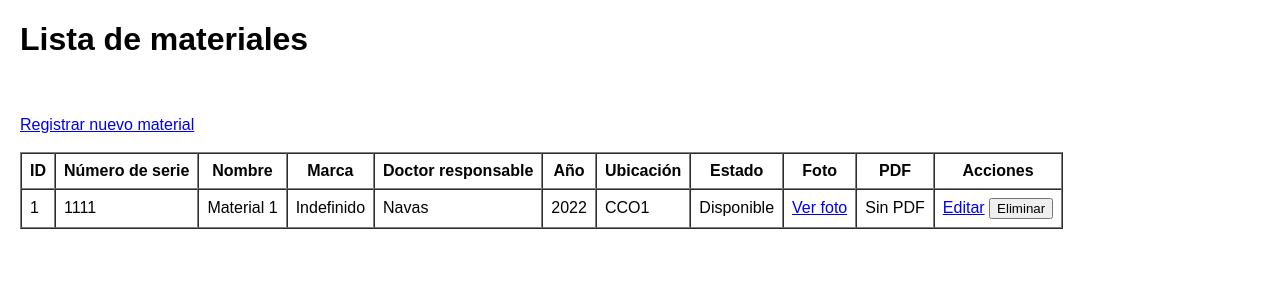
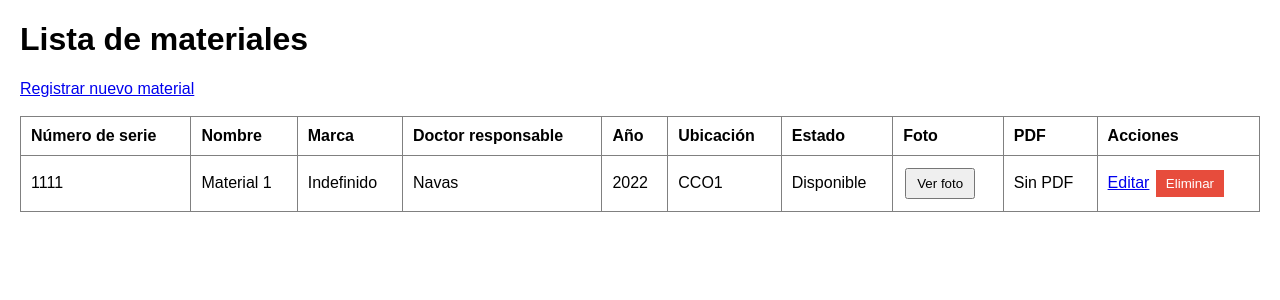
Before and after one commit to sosa-rcrdt/ProyectoLaboratorio, a Flask app: page / in a window 1280 px wide. Shown: the top 300 px of the page. Run offline with Flask 3, Linux system fonts and the light colour scheme.

Commit message:
Visualización: Modales Para Ver Fotos, PDFs y Para Eliminar

```diff
--- a/app.py
+++ b/app.py
@@ -45,14 +45,14 @@ def guardar_archivo(archivo, carpeta_destino):
 
 # Ruta principal y ruta de listado
 @app.route("/")
-@app.route("/materiales")
+@app.route("/")
 def listar_materiales():
     materiales = Material.query.all()
-    return render_template("materiales/lista.html", materiales=materiales)
+    return render_template("/materiales/lista.html", materiales=materiales)
 
 
 # Crear material
-@app.route("/materiales/crear", methods=["GET", "POST"])
+@app.route("/crear", methods=["GET", "POST"])
 def crear_material():
     if request.method == "POST":
         numero_serie = request.form["numero_serie"]
@@ -86,11 +86,11 @@ def crear_material():
 
         return redirect(url_for("listar_materiales"))
 
-    return render_template("materiales/crear.html")
+    return render_template("/materiales/crear.html")
 
 
 # Editar material
-@app.route("/materiales/editar/<int:id>", methods=["GET", "POST"])
+@app.route("/editar/<int:id>", methods=["GET", "POST"])
 def editar_material(id):
     material = Material.query.get_or_404(id)
 
@@ -117,7 +117,7 @@ def editar_material(id):
         db.session.commit()
         return redirect(url_for("listar_materiales"))
 
-    return render_template("materiales/editar.html", material=material)
+    return render_template("/materiales/editar.html", material=material)
 
 
 # Eliminar material
--- a/static/css/styles.css
+++ b/static/css/styles.css
@@ -3,8 +3,78 @@ body {
     margin: 20px;
 }
 
-nav {
-    display: flex;
-    gap: 20px;
+table {
+    border-collapse: collapse;
+    width: 100%;
+}
+
+th, td {
+    text-align: left;
+    padding: 10px;
+}
+
+button {
+    cursor: pointer;
+}
+
+.btn-modal {
+    padding: 6px 10px;
+}
+
+.modal {
+    display: none;
+    position: fixed;
+    inset: 0;
+    background-color: rgba(0, 0, 0, 0.6);
+    justify-content: center;
     align-items: center;
+    z-index: 1000;
 }
+
+.modal-contenido {
+    background-color: #ffffff;
+    width: 85%;
+    max-width: 900px;
+    max-height: 90vh;
+    overflow: auto;
+    border-radius: 8px;
+    padding: 20px;
+    position: relative;
+}
+
+.cerrar-modal {
+    position: absolute;
+    top: 10px;
+    right: 18px;
+    font-size: 28px;
+    font-weight: bold;
+    cursor: pointer;
+}
+
+.modal-imagen {
+    display: block;
+    max-width: 100%;
+    max-height: 75vh;
+    margin: 0 auto;
+}
+
+.modal-pdf {
+    width: 100%;
+    height: 75vh;
+    border: none;
+}
+
+button {
+    padding: 6px 10px;
+    margin: 2px;
+}
+
+.btn-eliminar {
+    background-color: #e74c3c;
+    color: white;
+    border: none;
+}
+
+.btn-eliminar:hover {
+    background-color: #c0392b;
+}
--- a/templates/base.html
+++ b/templates/base.html
@@ -2,7 +2,8 @@
 <html lang="es">
 <head>
     <meta charset="UTF-8">
-    <title>{% block title %}Proyecto Laboratorio{% endblock %}</title>
+    <meta name="viewport" content="width=device-width, initial-scale=1.0">
+    <title>{% block title %}Sistema de Laboratorio{% endblock %}</title>
     <link rel="stylesheet" href="{{ url_for('static', filename='css/styles.css') }}">
 </head>
 <body>
@@ -10,5 +11,28 @@
     {% block content %}
     {% endblock %}
 
+    <div id="archivoModal" class="modal">
+        <div class="modal-contenido">
+            <span class="cerrar-modal" id="cerrarModal">&times;</span>
+            <h2 id="modalTitulo">Vista previa</h2>
+            <div id="modalBody"></div>
+        </div>
+    </div>
+
+    <!-- Modal de eliminación -->
+    <div id="eliminarModal" class="modal">
+        <div class="modal-contenido">
+            <span class="cerrar-modal" id="cerrarEliminarModal">&times;</span>
+            <h2>Confirmar eliminación</h2>
+            <p id="mensajeEliminar"></p>
+
+            <form id="formEliminar" method="POST">
+                <button type="submit">Sí, eliminar</button>
+                <button type="button" id="cancelarEliminar">Cancelar</button>
+            </form>
+        </div>
+    </div>
+
+    <script src="{{ url_for('static', filename='js/main.js') }}"></script>
 </body>
 </html>
--- a/templates/materiales/lista.html
+++ b/templates/materiales/lista.html
@@ -5,7 +5,6 @@
 {% block content %}
     <h1>Lista de materiales</h1>
 
-    <br><br>
     <a href="{{ url_for('crear_material') }}">Registrar nuevo material</a>
 
     <br><br>
@@ -14,7 +13,7 @@
         <table border="1" cellpadding="8" cellspacing="0">
             <thead>
                 <tr>
-                    <th>ID</th>
+                    <!-- <th>ID</th> -->
                     <th>Número de serie</th>
                     <th>Nombre</th>
                     <th>Marca</th>
@@ -30,7 +29,7 @@
             <tbody>
                 {% for material in materiales %}
                     <tr>
-                        <td>{{ material.id }}</td>
+                        <!-- <td>{{ material.id }}</td> -->
                         <td>{{ material.numero_serie }}</td>
                         <td>{{ material.nombre_material }}</td>
                         <td>{{ material.marca }}</td>
@@ -40,14 +39,28 @@
                         <td>{{ material.estado_prestamo }}</td>
                         <td>
                             {% if material.foto %}
-                                <a href="{{ url_for('static', filename='uploads/fotos/' ~ material.foto) }}" target="_blank">Ver foto</a>
+                                <button
+                                    type="button"
+                                    class="btn-modal"
+                                    data-tipo="foto"
+                                    data-titulo="Foto de {{ material.nombre_material }}"
+                                    data-archivo="{{ url_for('static', filename='uploads/fotos/' ~ material.foto) }}">
+                                    Ver foto
+                                </button>
                             {% else %}
                                 Sin foto
                             {% endif %}
                         </td>
                         <td>
                             {% if material.pdf_especificaciones %}
-                                <a href="{{ url_for('static', filename='uploads/pdfs/' ~ material.pdf_especificaciones) }}" target="_blank">Ver PDF</a>
+                                <button
+                                    type="button"
+                                    class="btn-modal"
+                                    data-tipo="pdf"
+                                    data-titulo="PDF de {{ material.nombre_material }}"
+                                    data-archivo="{{ url_for('static', filename='uploads/pdfs/' ~ material.pdf_especificaciones) }}">
+                                    Ver PDF
+                                </button>
                             {% else %}
                                 Sin PDF
                             {% endif %}
@@ -55,12 +68,13 @@
                         <td>
                             <a href="{{ url_for('editar_material', id=material.id) }}">Editar</a>
 
-                            <form action="{{ url_for('eliminar_material', id=material.id) }}"
-                                  method="POST"
-                                  style="display:inline;"
-                                  onsubmit="return confirm('¿Estás seguro de que deseas eliminar este material?');">
-                                <button type="submit">Eliminar</button>
-                            </form>
+                            <button
+                                type="button"
+                                class="btn-eliminar"
+                                data-id="{{ material.id }}"
+                                data-nombre="{{ material.nombre_material }}">
+                                Eliminar
+                            </button>
                         </td>
                     </tr>
                 {% endfor %}
```
Also changed, not shown: static/js/main.js (added, +82 -0 lines), instance/database.db.
